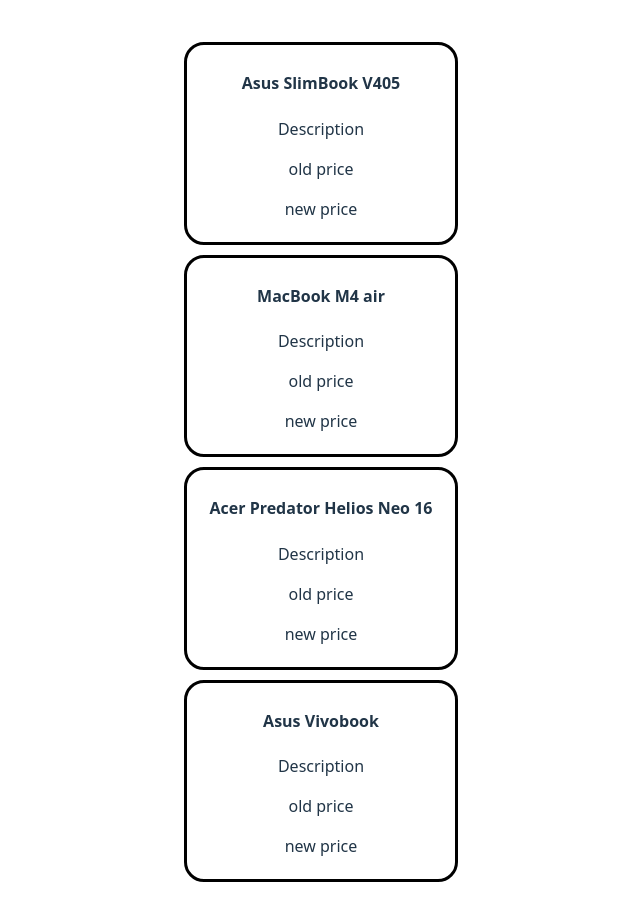
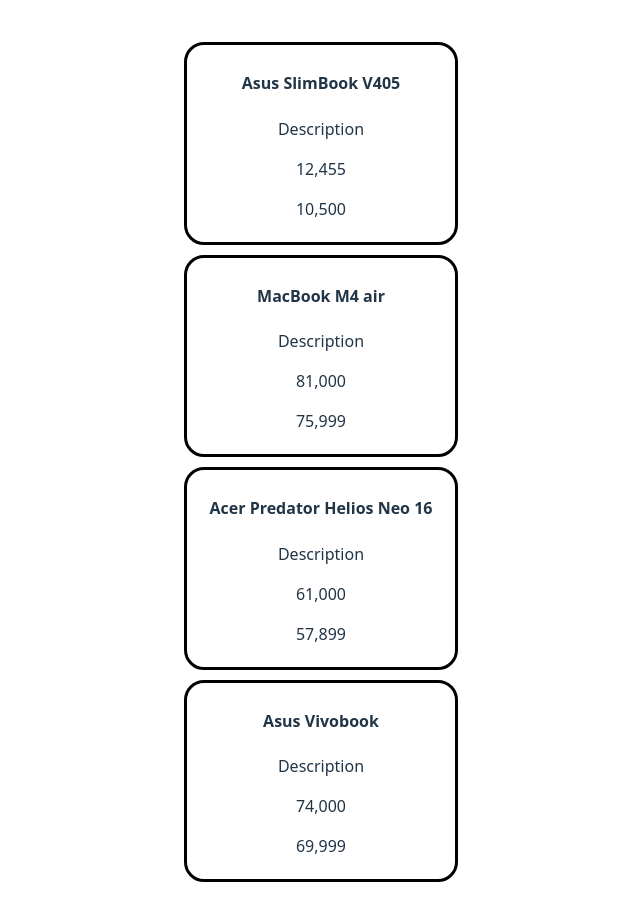
Before and after one commit to adityakankal2004/react-app, a React (Vite) app: page / in a window 1280 px wide. Shown: the top 920 px of the page, without its empty margins (337-977 px from the left). Built offline with nearby package versions, Linux system fonts and the light colour scheme.

Commit message:
Amazon cards stage-2

```diff
--- a/src/Price.jsx
+++ b/src/Price.jsx
@@ -1,8 +1,8 @@
-export default function Price(){
+export default function Price({oldPrice,newPrice}){
     return (
         <div>
-            <p>old price</p>
-            <p>new price</p>
+            <p>{oldPrice}</p>
+            <p>{newPrice}</p>
         </div>
     );
 }
--- a/src/Product.jsx
+++ b/src/Product.jsx
@@ -1,14 +1,14 @@
 import "./Product.css"
 import Price from "./Price";
 
-function Product({title}) {
+function Product({title,idx}) {
     let oldPrices = ["12,455","81,000","61,000","74,000"];
     let newPrices = ["10,500","75,999","57,899","69,999"];
         return (
         <div className="Product">
             <h4>{title}</h4>
             <p>Description</p>
-            <Price/>
+            <Price oldPrice={oldPrices[idx]} newPrice={newPrices[idx]}/>
         </div>
     );
 
```
